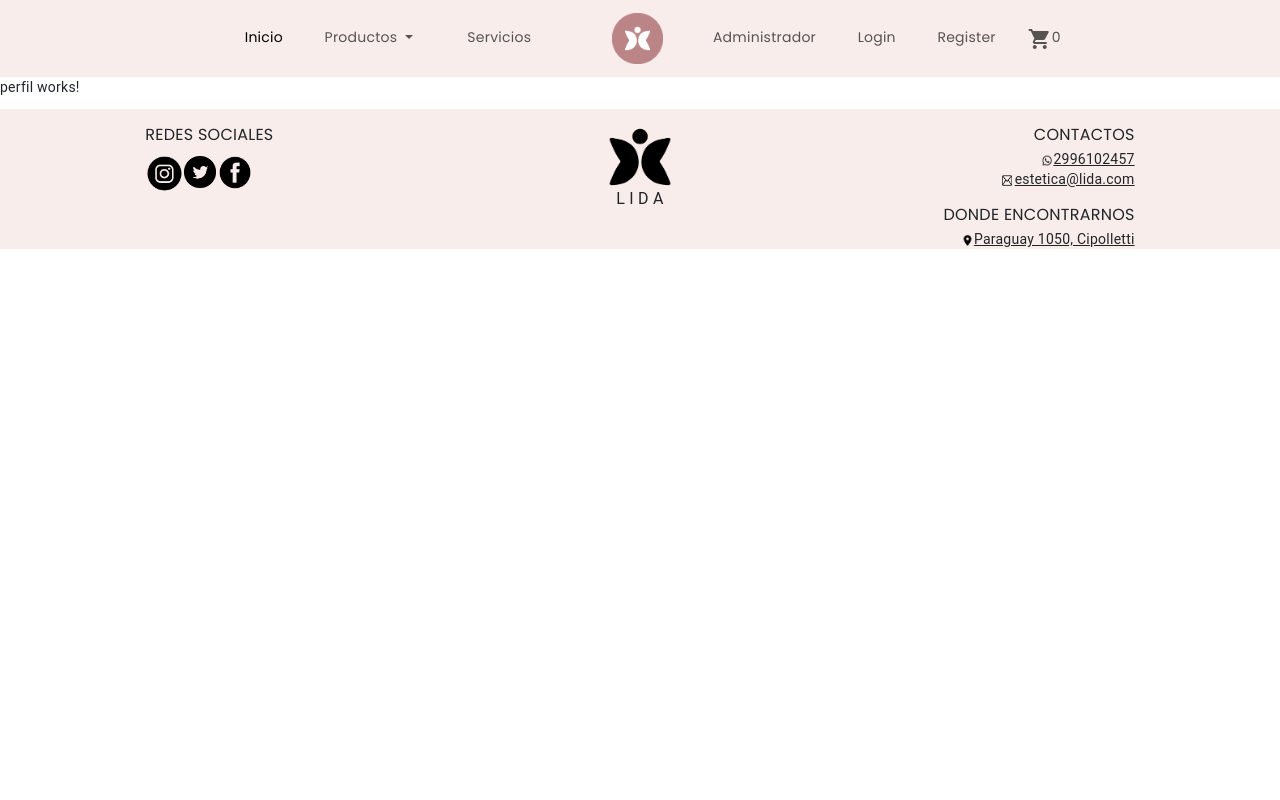
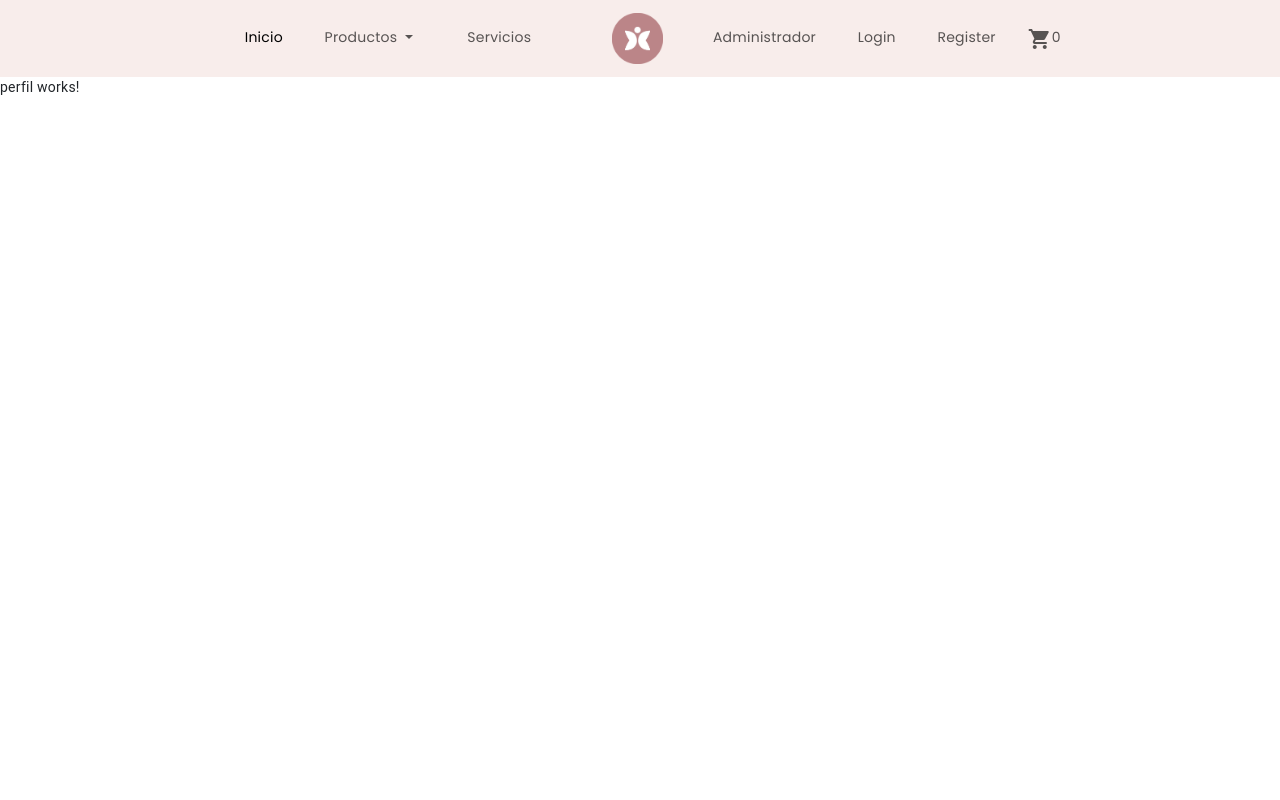
Before and after one commit to nehoxy/estetica-lida, an Angular app: page /perfil in a window 1280 px wide. Shown: the top 800 px of the page. Built offline with nearby package versions, Linux system fonts and the light colour scheme.

Commit message:
contenedor agregado

```diff
--- a/src/app/modules/perfil/pages/perfil/perfil.component.css
+++ b/src/app/modules/perfil/pages/perfil/perfil.component.css
@@ -0,0 +1,3 @@
+.contenedor{
+    min-height: 100vh;
+}
--- a/src/app/modules/perfil/pages/perfil/perfil.component.html
+++ b/src/app/modules/perfil/pages/perfil/perfil.component.html
@@ -1 +1,3 @@
-<p>perfil works!</p>
+<div class="contenedor">
+    <p>perfil works!</p>
+</div>
```
